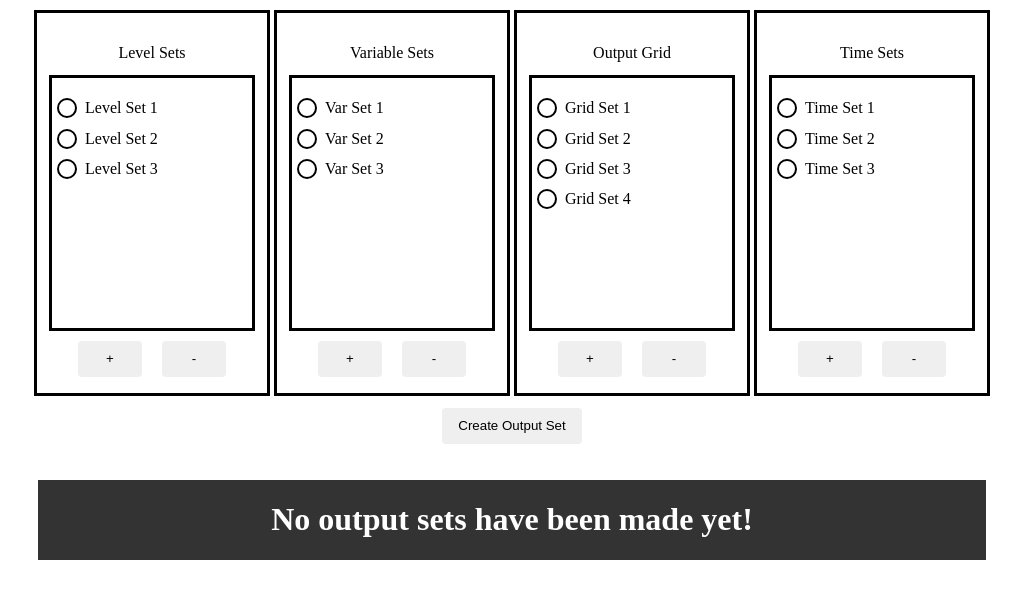
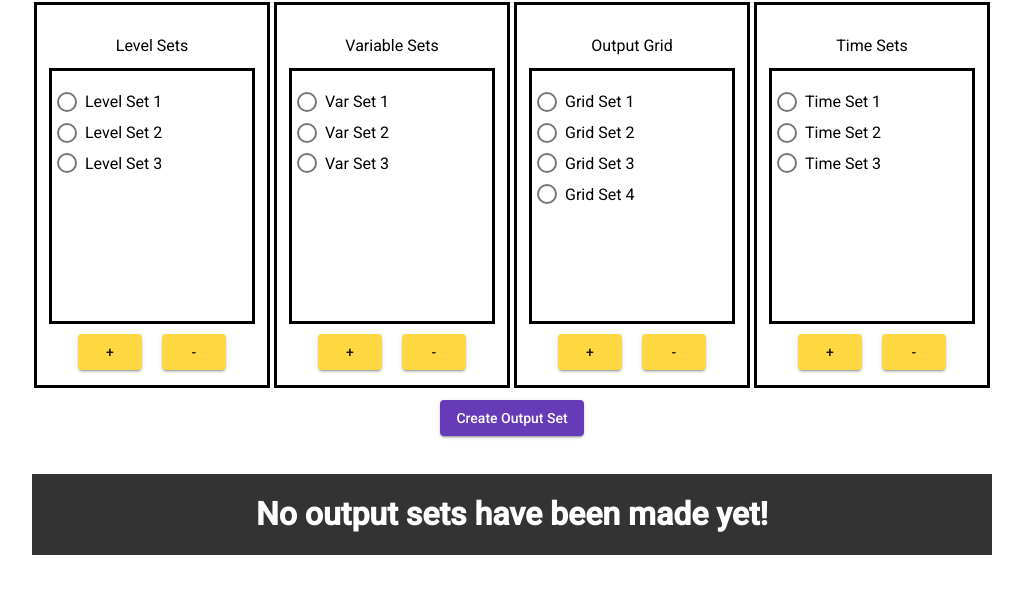
Before and after one commit to EricViscarra/PrepNep-Frontend, an Angular app: page / in a window 1280 px wide. Shown: the top 598 px of the page, without its empty margins (128-1151 px from the left). Built offline with nearby package versions, Linux system fonts and the light colour scheme.

Commit message:
added angular material dependencies

```diff
--- a/angular.json
+++ b/angular.json
@@ -28,6 +28,7 @@
               "src/assets"
             ],
             "styles": [
+              "./node_modules/@angular/material/prebuilt-themes/deeppurple-amber.css",
               "src/styles.scss"
             ],
             "scripts": []
@@ -93,6 +94,7 @@
               "src/assets"
             ],
             "styles": [
+              "./node_modules/@angular/material/prebuilt-themes/deeppurple-amber.css",
               "src/styles.scss"
             ],
             "scripts": []
@@ -124,6 +126,7 @@
           }
         }
       }
-    }},
+    }
+  },
   "defaultProject": "PrepNep-Frontend"
 }
--- a/package.json
+++ b/package.json
@@ -12,10 +12,12 @@
   "private": true,
   "dependencies": {
     "@angular/animations": "~8.2.3",
+    "@angular/cdk": "~8.2.3",
     "@angular/common": "~8.2.3",
     "@angular/compiler": "~8.2.3",
     "@angular/core": "~8.2.3",
     "@angular/forms": "~8.2.3",
+    "@angular/material": "^8.2.3",
     "@angular/platform-browser": "~8.2.3",
     "@angular/platform-browser-dynamic": "~8.2.3",
     "@angular/router": "~8.2.3",
--- a/src/app/app.module.ts
+++ b/src/app/app.module.ts
@@ -4,9 +4,9 @@
 import { AppRoutingModule } from './app-routing.module';
 import { AppComponent } from './app.component';
 import { NoopAnimationsModule } from '@angular/platform-browser/animations';
+import { FormsModule, ReactiveFormsModule } from '@angular/forms';
 import { MatButtonModule } from '@angular/material/button';
 import { MatRadioModule } from '@angular/material/radio';
-import { FormsModule, ReactiveFormsModule } from '@angular/forms';
 import { MatDialogModule } from '@angular/material/dialog';
 
 
@@ -21,8 +21,8 @@
     NoopAnimationsModule,
     MatButtonModule,
     MatRadioModule,
+    MatDialogModule,
     FormsModule,
-    MatDialogModule,
     ReactiveFormsModule
   ],
   providers: [],
--- a/src/index.html
+++ b/src/index.html
@@ -6,6 +6,8 @@
   <base href="/">
   <meta name="viewport" content="width=device-width, initial-scale=1">
   <link rel="icon" type="image/x-icon" href="favicon.ico">
+  <link href="https://fonts.googleapis.com/css?family=Roboto:300,400,500&display=swap" rel="stylesheet">
+  <link href="https://fonts.googleapis.com/icon?family=Material+Icons" rel="stylesheet">
 </head>
 <body>
   <app-root></app-root>
--- a/src/styles.scss
+++ b/src/styles.scss
@@ -1 +1,4 @@
 /* You can add global styles to this file, and also import other style files */
+
+html, body { height: 100%; }
+body { margin: 0; font-family: Roboto, "Helvetica Neue", sans-serif; }
```
Also changed, not shown: 1 other file (tests, documents, lock files or other folders).
